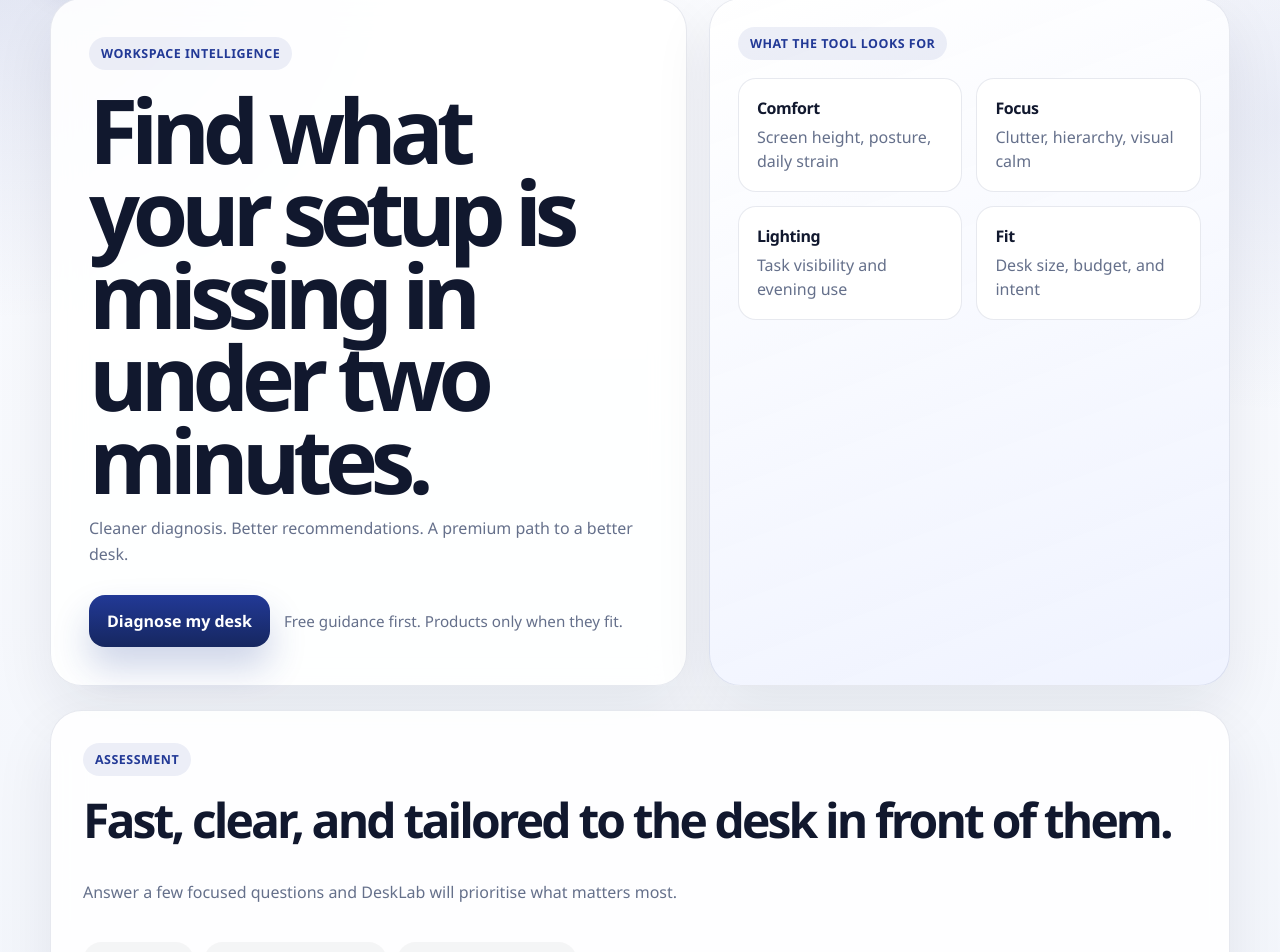
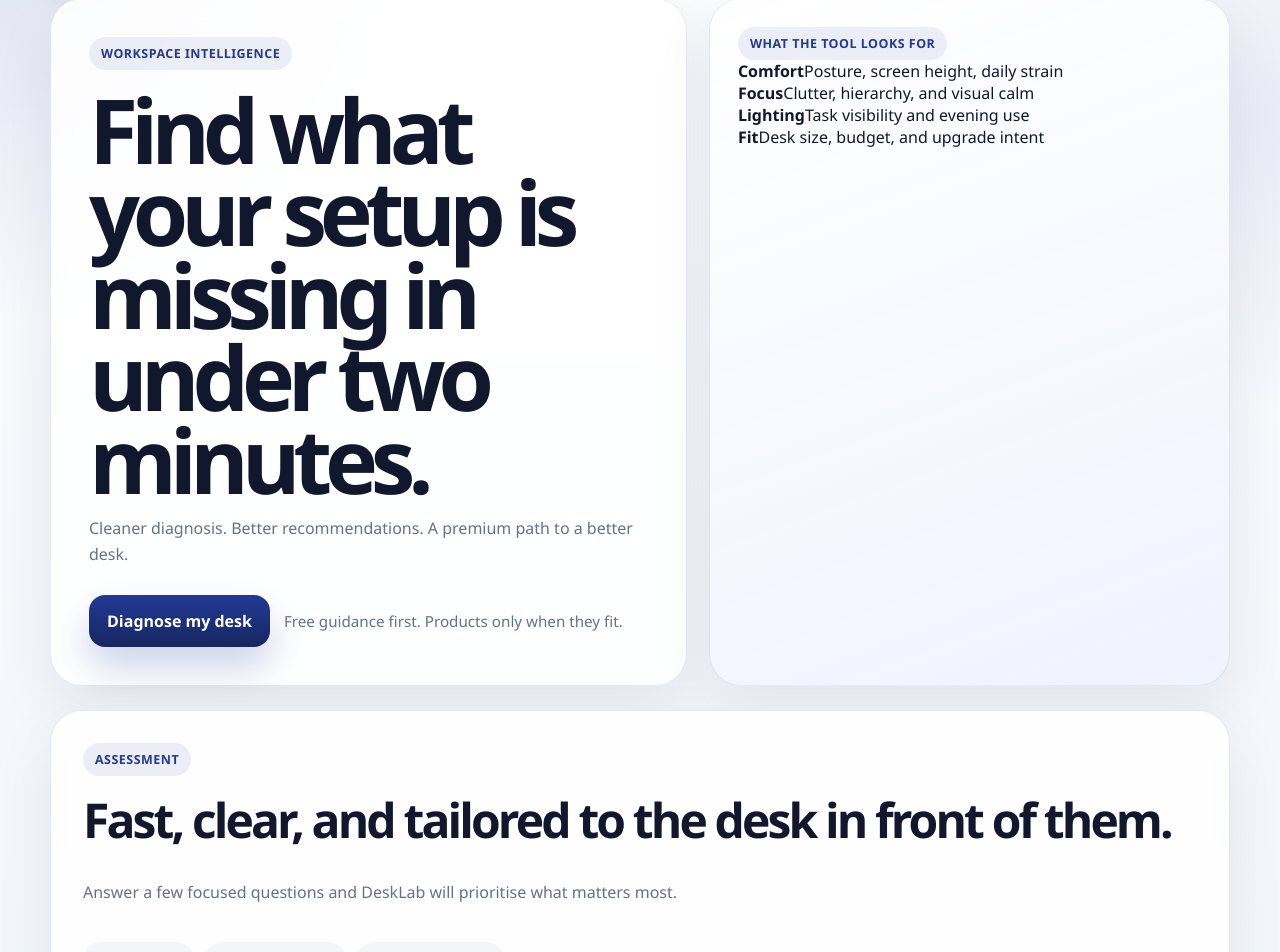
Before and after one commit to urbanmarketplace-labs/desk-advisor, a Next.js app: page / in a window 1280 px wide. Shown: the part 112-1064 px from the top of the page. Built offline with nearby package versions, Linux system fonts and the light colour scheme.

Commit message:
Simplify DeskLab UI and harden logo rendering

```diff
--- a/src/components/desk-advisor-site.tsx
+++ b/src/components/desk-advisor-site.tsx
@@ -1,6 +1,5 @@
 "use client";
 
-import Image from "next/image";
 import { useEffect, useMemo, useRef, useState } from "react";
 import { diagnoseWorkspace } from "@/core/diagnose";
 import { productCatalog } from "@/data/product-catalog";
@@ -203,7 +202,7 @@ export function DeskAdvisorSite() {
       <header className="siteHeader">
         <a className="brandLockup" href="#top">
           <span className="brandMark">
-            <Image alt="DeskLab" src="/desklab-round.png" fill sizes="72px" />
+            <img alt="DeskLab" className="brandImage" src="/desklab-round.png?v=2" />
           </span>
           <span className="brandText">
             <strong>DeskLab</strong>
@@ -233,22 +232,22 @@ export function DeskAdvisorSite() {
         <div className="heroPreview">
           <div className="heroPanel">
             <span className="panelKicker">What the tool looks for</span>
-            <div className="previewGrid">
-              <div className="previewTile">
+            <div className="previewList">
+              <div className="previewLine">
                 <strong>Comfort</strong>
-                <span>Screen height, posture, daily strain</span>
+                <span>Posture, screen height, daily strain</span>
               </div>
-              <div className="previewTile">
+              <div className="previewLine">
                 <strong>Focus</strong>
-                <span>Clutter, hierarchy, visual calm</span>
+                <span>Clutter, hierarchy, and visual calm</span>
               </div>
-              <div className="previewTile">
+              <div className="previewLine">
                 <strong>Lighting</strong>
                 <span>Task visibility and evening use</span>
               </div>
-              <div className="previewTile">
+              <div className="previewLine">
                 <strong>Fit</strong>
-                <span>Desk size, budget, and intent</span>
+                <span>Desk size, budget, and upgrade intent</span>
               </div>
             </div>
           </div>
@@ -266,8 +265,8 @@ export function DeskAdvisorSite() {
               </div>
               <div className="introPoints">
                 <span>9 quick steps</span>
-                <span>Premium-style diagnosis</span>
-                <span>Personalised product fit</span>
+                <span>Sharper diagnosis</span>
+                <span>Smarter product fit</span>
               </div>
               <button className="primaryButton" type="button" onClick={startAssessment}>
                 Begin
```
